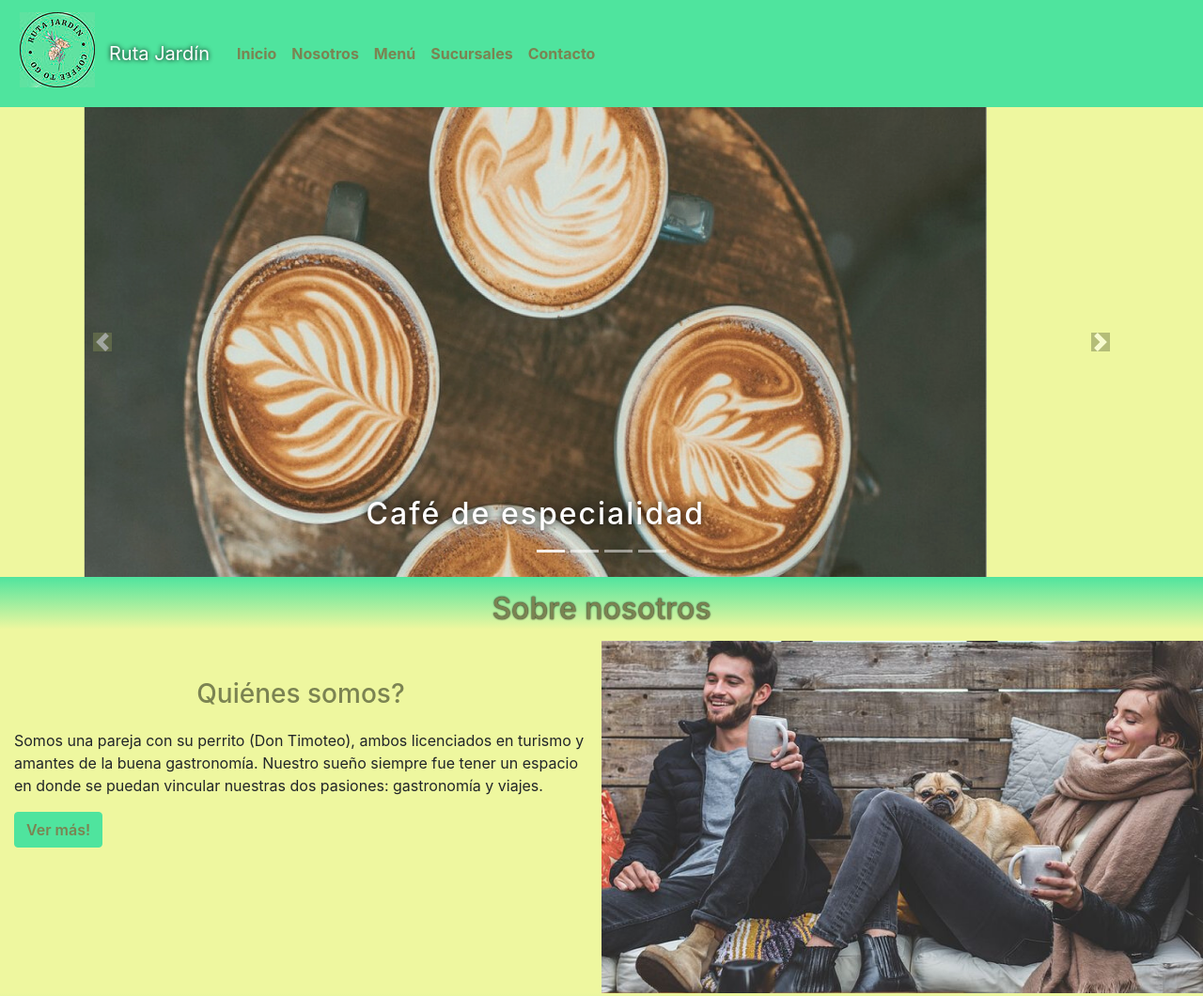
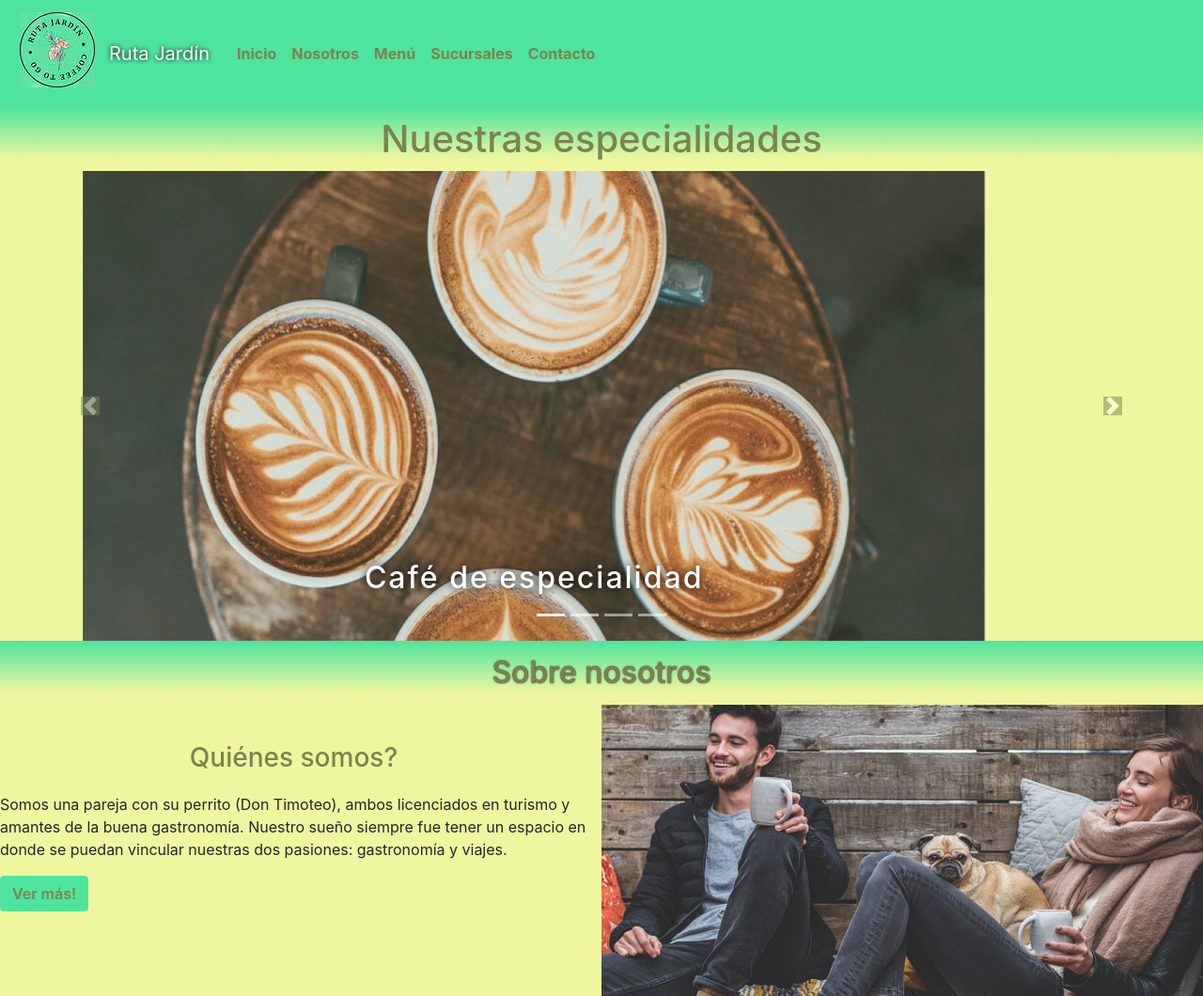
Before and after one commit to Leolp82/Desde-0, a plain HTML site: page index.html in a window 1280 px wide. Shown: the top 1060 px of the page at 94% size. Drawn offline with nearby package versions, Linux system fonts and the light colour scheme.

Commit message:
actualización de home

```diff
--- a/estilos/estilos.css
+++ b/estilos/estilos.css
@@ -29,6 +29,17 @@
     transform: scale(1.25);
     transition: all 0.3s;
     color: white !important;
+}
+h1.titulo{
+    color: #7B8352;
+    background-color: #4fe49e;
+    background-image: linear-gradient(180deg, #4fe49e 0%, #eef79f 82%);
+    padding: 10px;
+    margin: 0px;
+    text-align: center;
+}
+.container-fluid{
+    padding: 0px;
 }
 
 .carousel-item img {
@@ -135,6 +146,7 @@ aside {
 
 .row {
     background-color: #eef79f;
+    justify-content: center;
 }
 
 .col-sm-6.col-md-3.col-lg-3 {
--- a/index.html
+++ b/index.html
@@ -51,6 +51,7 @@
     <main>
         <!-- acá empieza el carrusel -->
         <div class="container-fluid">
+            <h1 class="titulo">Nuestras especialidades</h1>
             <div class="row">
                 <div class="col-sm-12">
                     <div id="demo" class="carousel slide" data-ride="carousel">
```
